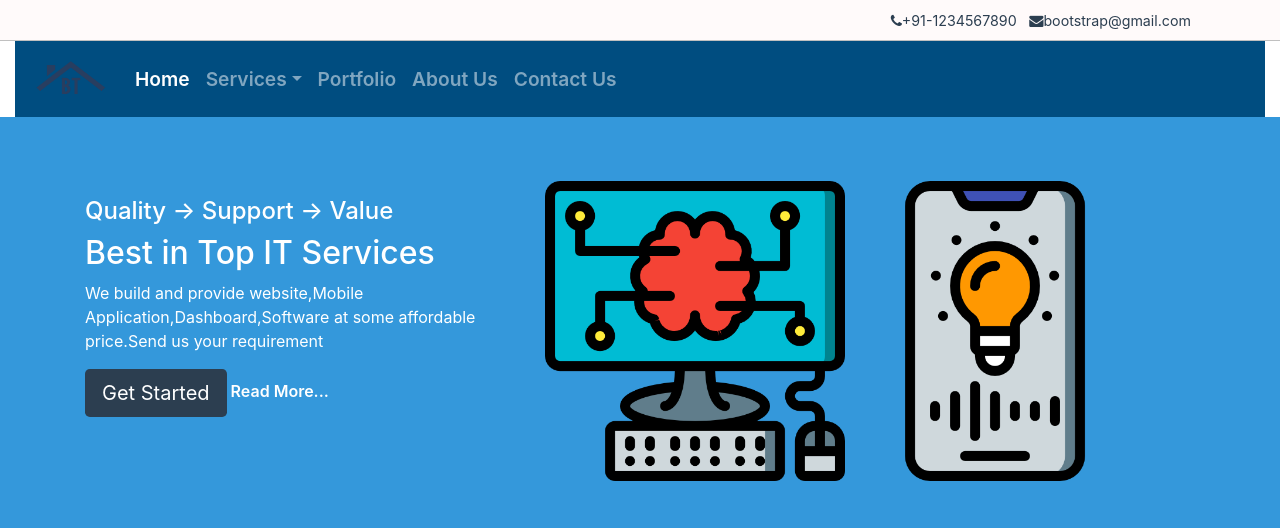
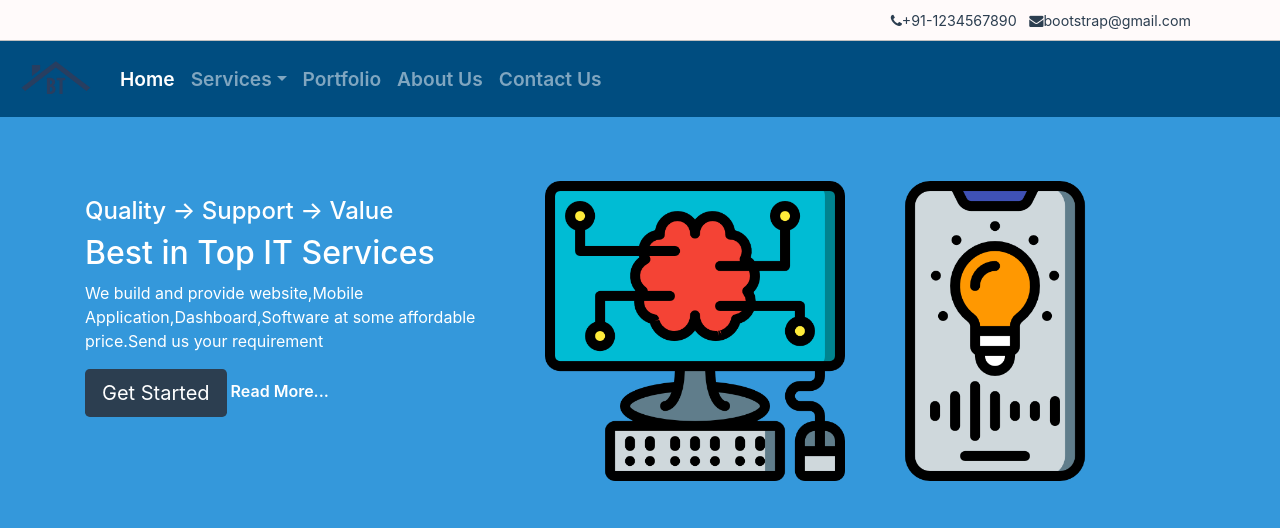
Before and after one commit to Ashish8135/Portfolio, a PHP site: page / in a window 1280 px wide. Shown: the top 528 px of the page. Run offline with PHP 8.4, Linux system fonts and the light colour scheme.

Commit message:
changed navbar error

```diff
--- a/css/style.css
+++ b/css/style.css
@@ -22,7 +22,7 @@
     font: weight 600;
 }
 
-.container-fluid {
+#bottomheader .container-fluid {
     padding-left: 0;
     padding-right: 0;
 }
@@ -118,6 +118,3 @@ nav ul li a {
 .about-section{
     background-color:#e9ecef;
 }
-.about-section .abouts h3{
-    padding-right: 10px;
-}
--- a/index.html
+++ b/index.html
@@ -25,7 +25,7 @@
         </div>
 
         <div id="bottomheader">
-            <div class="container-fluid">
+            <div class="container-fluid  mycont">
                 <nav class="navbar navbar-dark  navbar-expand-lg" style="background-color:#004d80;">
                     <a class="navbar-brand" href="">
                         <img src="image/logo_dark.png" width="80px" height="50px"alt="">
@@ -64,9 +64,6 @@
                 </nav>
             </div>
         </div>
-
-
-
     </header>
 <!-- End header here-->
 
```
